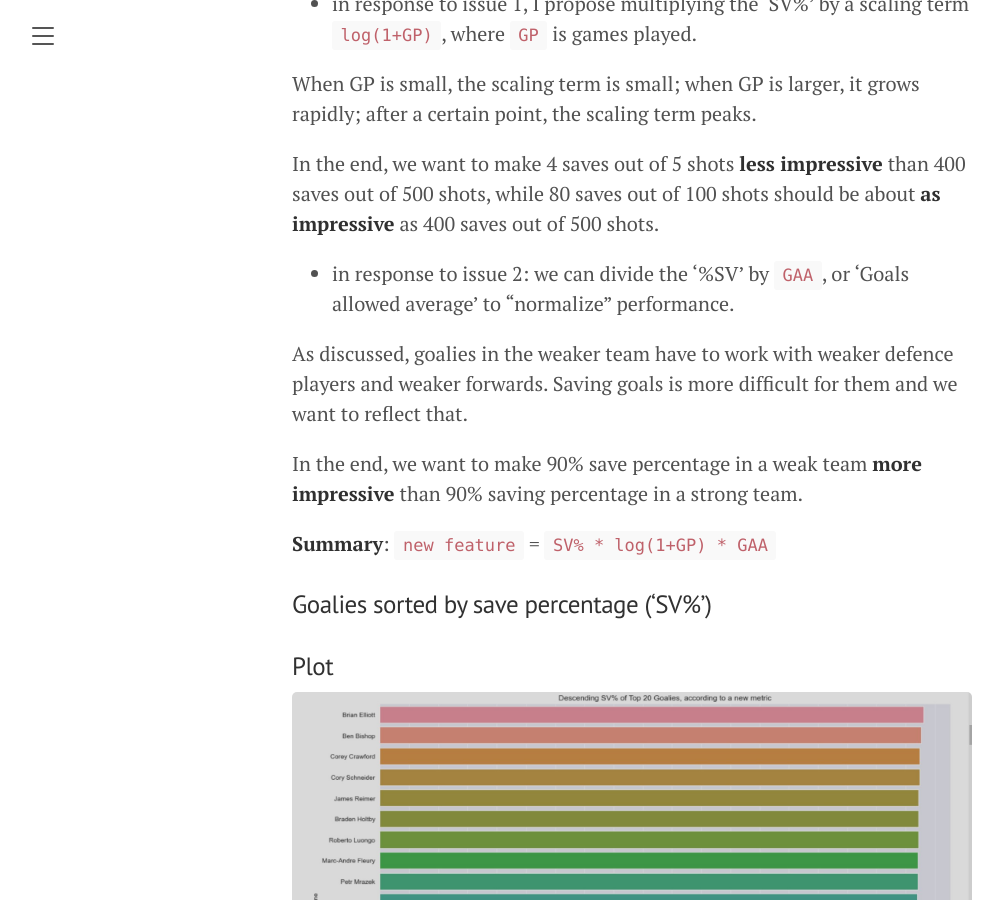
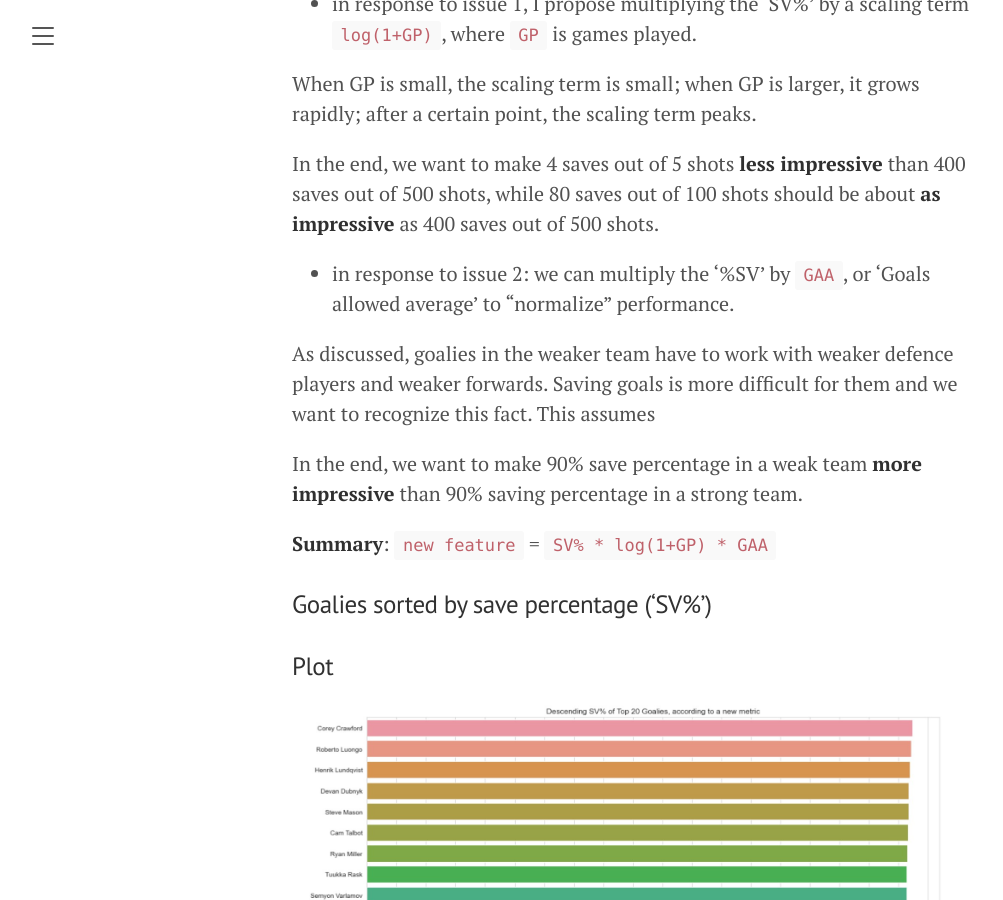
Before and after one commit to Jawing/ift6758-blog-template-main, a Jekyll site: the page built from _posts/2021-09-28-milestone-1.md, in a window 1280 px wide and 900 px high, scrolled down 1233 px. Shown: the whole window, without its empty margins (8-1011 px from the left). Built offline with Jekyll 4.4.1, drawn with Linux system fonts in a browser that asks for light colours.

Commit message:
Q1 correction

```diff
--- a/_posts/2021-09-28-milestone-1.md
+++ b/_posts/2021-09-28-milestone-1.md
@@ -31,9 +31,9 @@ When GP is small, the scaling term is small; when GP is larger, it grows rapidly
 
 In the end, we want to make 4 saves out of 5 shots **less impressive** than 400 saves out of 500 shots, while 80 saves out of 100 shots should be about **as impressive** as 400 saves out of 500 shots.
 
-* in response to issue 2: we can divide the ‘%SV’ by `GAA`, or 'Goals allowed average’ to “normalize” performance.
+* in response to issue 2: we can multiply the ‘%SV’ by `GAA`, or 'Goals allowed average’ to “normalize” performance.
 
-As discussed, goalies in the weaker team have to work with weaker defence players and weaker forwards. Saving goals is more difficult for them and we want to reflect that.
+As discussed, goalies in the weaker team have to work with weaker defence players and weaker forwards. Saving goals is more difficult for them and we want to recognize this fact. This assumes
 
 In the end, we want to make 90% save percentage in a weak team **more impressive** than 90% saving percentage in a strong team.
 
```
Also changed, not shown: assets/images/q1.jpg.
